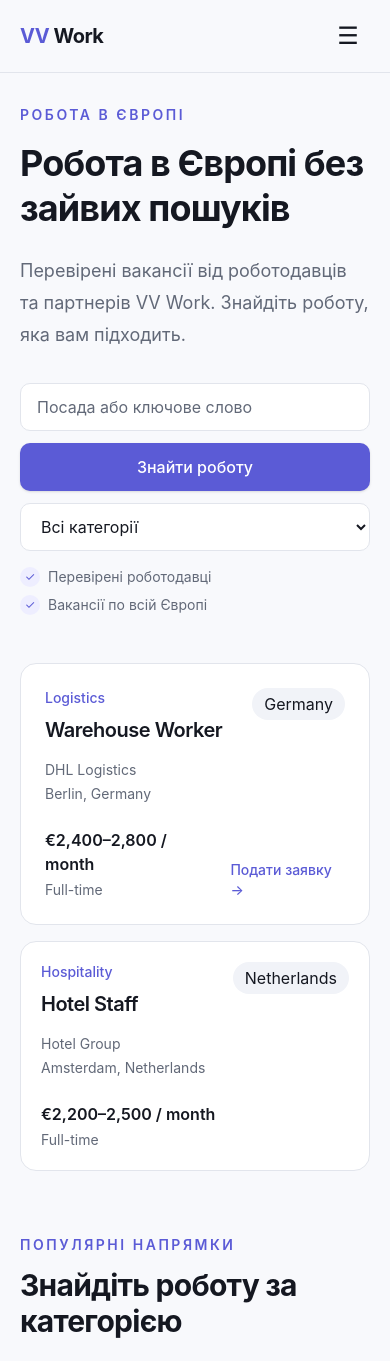
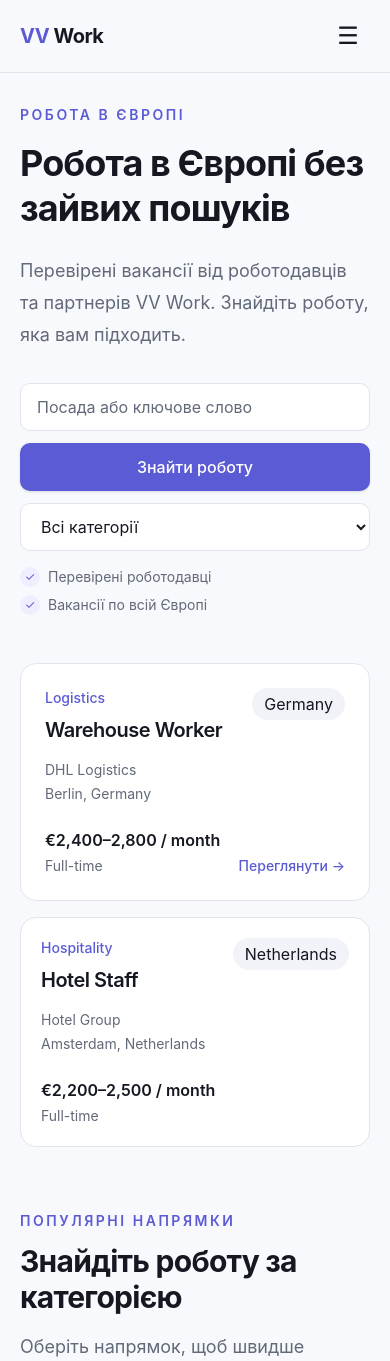
Before and after one commit to veselhmelnik/vv-work-test, a React (Vite) app: page / in a window 390 px wide. Shown: the top 1361 px of the page. Built offline with nearby package versions, Linux system fonts and the light colour scheme.

Commit message:
add Vacancies Page

```diff
--- a/src/components/Hero.tsx
+++ b/src/components/Hero.tsx
@@ -121,8 +121,29 @@ export function Hero() {
         </div>
         <div className="relative">
           <div className="grid gap-4 lg:hidden">
-            <VacancyCard vacancy={heroVacancies[0]} />
-            <VacancyCard vacancy={heroVacancies[1]} compact />
+            <Link
+              to={`/vacancies?search=${encodeURIComponent(
+                heroVacancies[0].title,
+              )}`}
+
+            >
+              <VacancyCard
+                vacancy={heroVacancies[0]}
+                actionLabel="Переглянути"
+              />
+            </Link>
+            <Link
+              to={`/vacancies?search=${encodeURIComponent(
+                heroVacancies[1].title,
+              )}`}
+
+            >
+              <VacancyCard
+                vacancy={heroVacancies[1]}
+                compact
+                actionLabel="Переглянути"
+              />
+            </Link>
           </div>
 
           <div className="relative hidden min-h-107.5 lg:block">
@@ -132,7 +153,10 @@ export function Hero() {
               )}`}
               className="cursor-pointer absolute left-0 top-0 z-30 w-[88%] hover:z-40"
             >
-              <VacancyCard vacancy={heroVacancies[0]} />
+              <VacancyCard
+                vacancy={heroVacancies[0]}
+                actionLabel="Переглянути"
+              />
             </Link>
 
             <Link
@@ -141,7 +165,11 @@ export function Hero() {
               )}`}
               className="cursor-pointer absolute bottom-0 left-12 z-10 w-[68%] hover:z-40"
             >
-              <VacancyCard vacancy={heroVacancies[2]} compact />
+              <VacancyCard
+                vacancy={heroVacancies[2]}
+                compact
+                actionLabel="Переглянути"
+              />
             </Link>
 
             <Link
@@ -150,7 +178,11 @@ export function Hero() {
               )}`}
               className="cursor-pointer absolute bottom-5 right-0 z-20 w-[68%] hover:z-40"
             >
-              <VacancyCard vacancy={heroVacancies[1]} compact />
+              <VacancyCard
+                vacancy={heroVacancies[1]}
+                compact
+                actionLabel="Переглянути"
+              />
             </Link>
           </div>
         </div>
--- a/src/components/PopularCategories.tsx
+++ b/src/components/PopularCategories.tsx
@@ -22,7 +22,7 @@ export function PopularCategories() {
         {jobCategories.map((category) => (
           <Link
             key={category.value}
-            to={`/partners/${category.partnerSlug}?category=${category.value}`}
+            to={`/vacancies?category=${category.value}`}
             className="group rounded-2xl border border-border bg-surface p-5 transition-[transform, border-color, box-shadow] duration-200 hover:-translate-y-1 hover:border-primary/20 hover:shadow-lg"
           >
             <div className="flex items-center justify-between gap-4">
--- a/src/features/vacancies/components/VacancyCard.tsx
+++ b/src/features/vacancies/components/VacancyCard.tsx
@@ -4,18 +4,20 @@ type VacancyCardProps = {
   vacancy: Vacancy
   compact?: boolean
   onApply?: () => void
+  actionLabel?: string
 }
 
 export function VacancyCard({
   vacancy,
   compact = false,
   onApply,
+  actionLabel,
 }: VacancyCardProps) {
   const isInteractive = Boolean(onApply && !compact)
 
   return (
     <article
-      className={`relative rounded-2xl border border-border bg-surface transition-[transform,box-shadow,border-color] duration-200 ${
+      className={`relative rounded-2xl border border-border bg-surface transition-[transform, box-shadow, border-color] duration-200 ${
         isInteractive
           ? 'hover:-translate-y-1 hover:border-primary/20 hover:shadow-lg'
           : ''
@@ -57,20 +59,21 @@ export function VacancyCard({
 
         <div className="mt-6 flex items-end justify-between gap-4">
           <div>
-            <p className="font-semibold text-foreground">
-              {vacancy.salary}
-            </p>
+            <p className="font-semibold text-foreground">{vacancy.salary}</p>
 
-            <p className="mt-1 text-sm text-muted">
-              {vacancy.employmentType}
-            </p>
+            <p className="mt-1 text-sm text-muted">{vacancy.employmentType}</p>
           </div>
 
-          {!compact && (
-            <span className="text-sm font-medium text-primary">
-              Подати заявку →
-            </span>
-          )}
+          {!compact &&
+            (onApply ? (
+              <span className="text-sm font-medium text-primary">
+                Подати заявку →
+              </span>
+            ) : actionLabel ? (
+              <span className="text-sm font-medium text-primary">
+                {actionLabel} →
+              </span>
+            ) : null)}
         </div>
       </div>
     </article>
--- /dev/null
+++ b/src/pages/VacanciesPage.tsx
@@ -0,0 +1,126 @@
+import { useMemo, useState } from 'react'
+import { useSearchParams } from 'react-router-dom'
+
+import { PageLayout } from '../components/layout/PageLayout'
+import { ApplicationModal } from '../features/application/components/ApplicationModal'
+import { VacancyCard } from '../features/vacancies/components/VacancyCard'
+import { VacancyFilters } from '../features/vacancies/components/VacancyFilters'
+import {
+  getAllVacancies,
+  type VacancyWithPartner,
+} from '../features/vacancies/getAllVacancies'
+import { useDebounce } from '../hooks/useDebounce'
+
+export function VacanciesPage() {
+  const [searchParams, setSearchParams] = useSearchParams()
+
+  const initialSearch = searchParams.get('search') ?? ''
+  const category = searchParams.get('category') ?? ''
+
+  const [search, setSearch] = useState(initialSearch)
+  const [selectedVacancy, setSelectedVacancy] =
+    useState<VacancyWithPartner | null>(null)
+
+  const debouncedSearch = useDebounce(search, 300)
+
+  const vacancies = getAllVacancies()
+
+  function handleCategoryChange(value: string) {
+    setSearchParams((params) => {
+      const nextParams = new URLSearchParams(params)
+
+      if (value) {
+        nextParams.set('category', value)
+      } else {
+        nextParams.delete('category')
+      }
+
+      return nextParams
+    })
+  }
+
+  const filteredVacancies = useMemo(() => {
+    const normalizedSearch =
+      debouncedSearch.trim().toLowerCase()
+
+    return vacancies.filter((vacancy) => {
+      const matchesSearch =
+        normalizedSearch === '' ||
+        vacancy.title
+          .toLowerCase()
+          .includes(normalizedSearch)
+
+      const matchesCategory =
+        category === '' ||
+        vacancy.category === category
+
+      return matchesSearch && matchesCategory
+    })
+  }, [vacancies, debouncedSearch, category])
+
+  return (
+    <PageLayout>
+      <section className="container-page py-16 md:py-20">
+        <div className="max-w-2xl">
+          <p className="text-sm font-semibold uppercase tracking-[0.18em] text-primary">
+            Вакансії
+          </p>
+
+          <h1 className="mt-3 text-4xl font-bold tracking-tight md:text-5xl">
+            Знайдіть роботу, яка вам підходить
+          </h1>
+
+          <p className="mt-4 text-lg leading-8 text-muted">
+            Переглядайте вакансії від перевірених партнерів VV Work.
+          </p>
+        </div>
+
+        <div className="mt-10">
+          <div className="mb-6">
+            <p className="text-muted">
+              {filteredVacancies.length} доступних вакансій
+            </p>
+          </div>
+
+          <VacancyFilters
+            search={search}
+            category={category}
+            onSearchChange={setSearch}
+            onCategoryChange={handleCategoryChange}
+          />
+
+          {filteredVacancies.length > 0 ? (
+            <div className="mt-8 grid gap-4">
+              {filteredVacancies.map((vacancy) => (
+                <VacancyCard
+                  key={vacancy.id}
+                  vacancy={vacancy}
+                  onApply={() =>
+                    setSelectedVacancy(vacancy)
+                  }
+                />
+              ))}
+            </div>
+          ) : (
+            <div className="mt-8 rounded-2xl border border-border bg-surface p-8 text-center">
+              <h2 className="text-lg font-semibold">
+                Вакансій не знайдено
+              </h2>
+
+              <p className="mt-2 text-muted">
+                Спробуйте змінити пошуковий запит або категорію.
+              </p>
+            </div>
+          )}
+        </div>
+
+        {selectedVacancy && (
+          <ApplicationModal
+            vacancy={selectedVacancy}
+            onClose={() => setSelectedVacancy(null)}
+          />
+        )}
+      </section>
+    </PageLayout>
+  )
+}
```
Also changed, not shown: src/app/router.tsx (+10 -5 lines).
